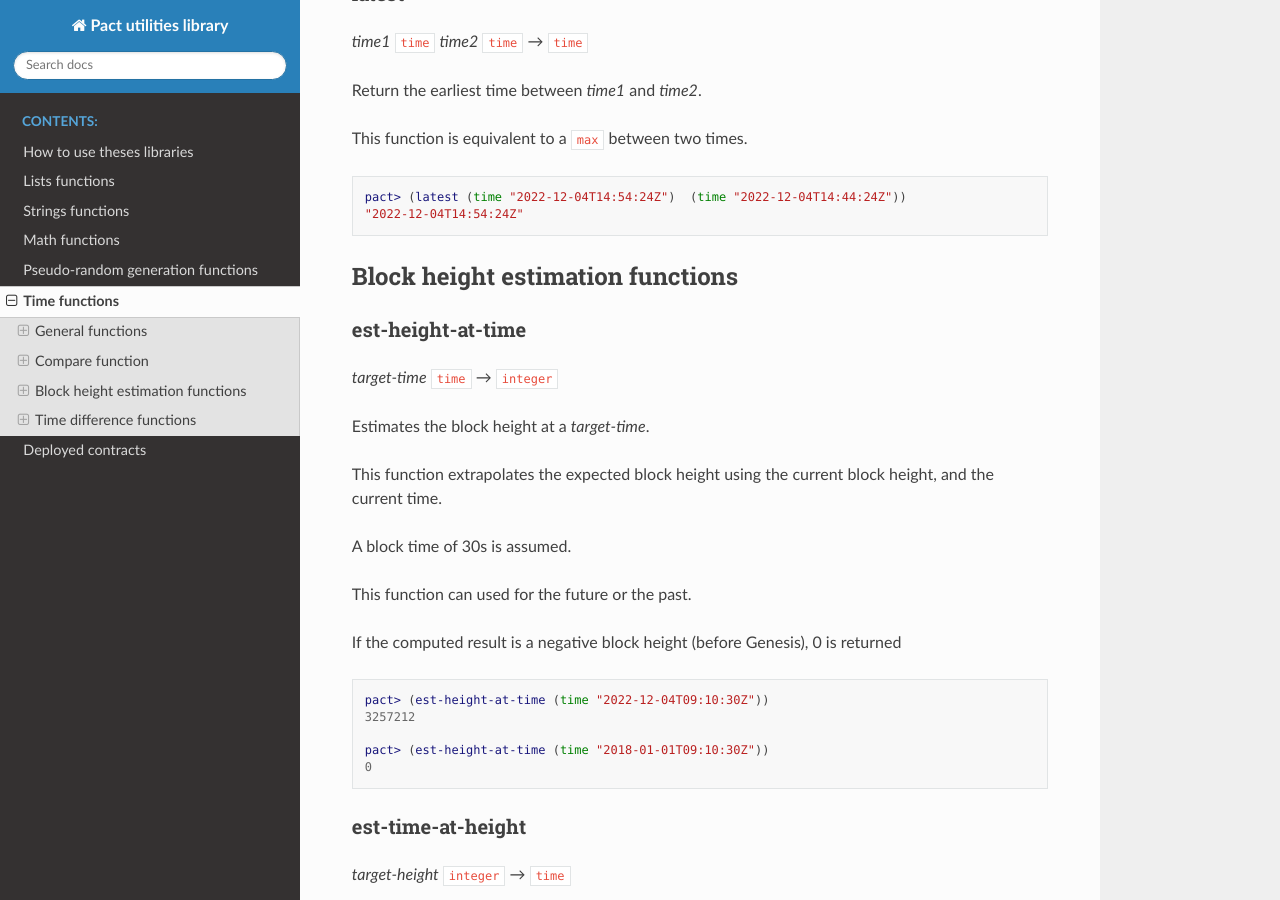
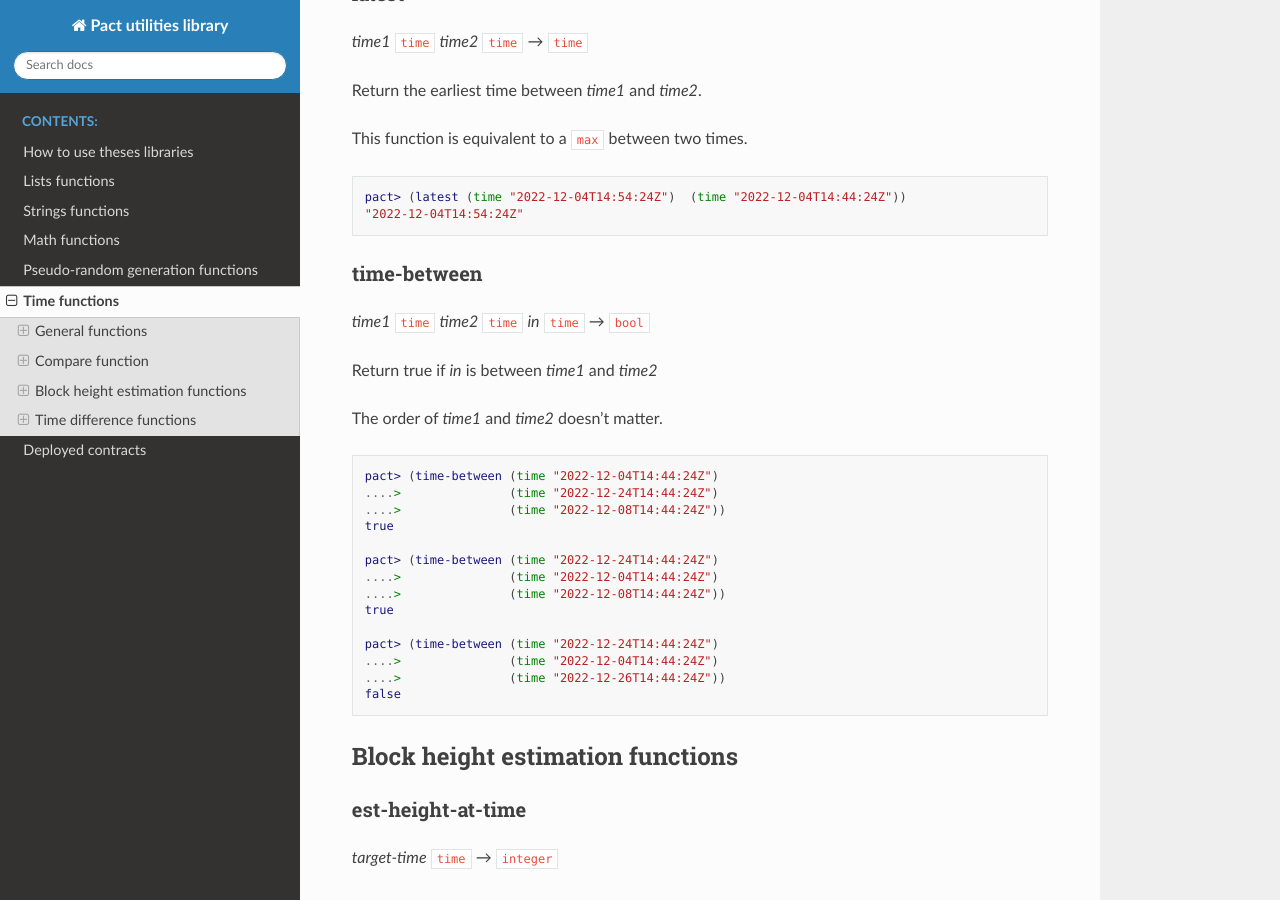
Before and after one commit to CryptoPascal31/pact-util-lib, a Sphinx documentation site: the page built from docs/source/util-time.rst, in a window 1280 px wide and 900 px high, scrolled down 1803 px. Built offline with Sphinx 7.4.7 and the Read the Docs theme 2.0.0, drawn with Linux system fonts in a browser that asks for light colours.

Commit message:
Add the function time-between

```diff
--- a/docs/source/util-time.rst
+++ b/docs/source/util-time.rst
@@ -95,6 +95,32 @@ This function is equivalent to a ``max`` between two times.
   pact> (latest (time "2022-12-04T14:54:24Z")  (time "2022-12-04T14:44:24Z"))
   "2022-12-04T14:54:24Z"
 
+time-between
+~~~~~~~~~~~~
+*time1* ``time`` *time2* ``time`` *in* ``time`` *→* ``bool``
+
+Return true if *in* is between *time1* and *time2*
+
+The order of *time1* and *time2* doesn't matter.
+
+.. code:: lisp
+
+  pact> (time-between (time "2022-12-04T14:44:24Z")
+  ....>               (time "2022-12-24T14:44:24Z")
+  ....>               (time "2022-12-08T14:44:24Z"))
+  true
+
+  pact> (time-between (time "2022-12-24T14:44:24Z")
+  ....>               (time "2022-12-04T14:44:24Z")
+  ....>               (time "2022-12-08T14:44:24Z"))
+  true
+
+  pact> (time-between (time "2022-12-24T14:44:24Z")
+  ....>               (time "2022-12-04T14:44:24Z")
+  ....>               (time "2022-12-26T14:44:24Z"))
+  false
+
+
 
 Block height estimation functions
 ---------------------------------
```
Also changed, not shown: README.md (+1 -0 lines), 2 other files.
